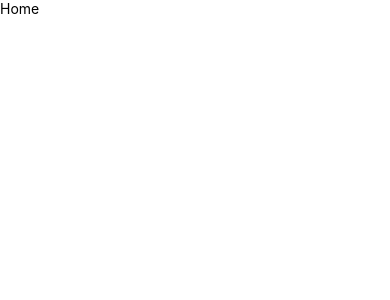
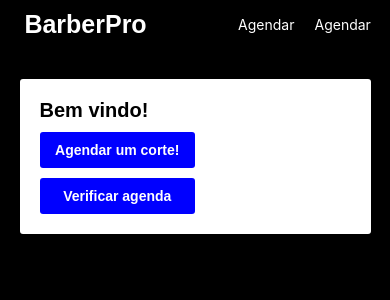
Before and after one commit to AlisonNunesAraujo/BarberApp, a React Native app: screen /Home in a window 390 px wide. Shown: the top 300 px of the page. Built offline with nearby package versions, Linux system fonts and the light colour scheme.

Commit message:
'criando-layout'

```diff
--- a/App.tsx
+++ b/App.tsx
@@ -1,9 +1,10 @@
-import { View, Text } from 'react-native'
-import Login from './src/pages/Login'
+
 import PriveRouts from './src/routs/prive'
-
+import { NavigationContainer } from '@react-navigation/native'
 export default function App() {
   return (
-    <PriveRouts />
+    <NavigationContainer>
+     <PriveRouts/>
+    </NavigationContainer>
   )
 }
--- /dev/null
+++ b/src/Components/AddAgenda/index.tsx
@@ -0,0 +1,59 @@
+import {View, Text, TouchableOpacity, StyleSheet} from 'react-native';
+import {useNavigation} from '@react-navigation/native';
+import {NativeStackNavigationProp} from '@react-navigation/native-stack';
+
+import {Routs} from '../../routs/auth';
+export default function AddAgenda() {
+  const nav = useNavigation<NativeStackNavigationProp<Routs>>();
+
+  function Navegar(){
+    nav.navigate('Agendas')
+  }
+
+
+  return (
+    <View style={s.areaAddAgenda}>
+      <Text style={s.TitleareaAgenda}>Bem vindo!</Text>
+
+      <TouchableOpacity
+        style={s.bntAgendar}
+        onPress={Navegar}>
+        <Text style={s.textbntAgendar}>Agendar um corte!</Text>
+      </TouchableOpacity>
+
+      <TouchableOpacity style={s.bntAgendar}>
+        <Text style={s.textbntAgendar}>Verificar agenda</Text>
+      </TouchableOpacity>
+    </View>
+  );
+}
+
+const s = StyleSheet.create({
+  areaAddAgenda: {
+    width: '90%',
+    backgroundColor: 'white',
+    padding: 20,
+    marginTop: 30,
+    marginLeft: '5%',
+    borderRadius: 3,
+  },
+  TitleareaAgenda: {
+    fontSize: 20,
+    fontFamily: 'Arial',
+    fontWeight: 'bold',
+  },
+  bntAgendar: {
+    width: '50%',
+    backgroundColor: 'blue',
+    alignItems: 'center',
+    justifyContent: 'center',
+    padding: 10,
+    marginTop: 10,
+    borderRadius: 3,
+  },
+  textbntAgendar: {
+    fontFamily: 'Arial',
+    color: 'white',
+    fontWeight: 'bold',
+  },
+});
--- /dev/null
+++ b/src/Components/Header/index.tsx
@@ -0,0 +1,61 @@
+import { View, Text, StyleSheet, TouchableOpacity } from 'react-native';
+
+export default function Header() {
+    return (
+        <View style={s.Header}>
+            <View style={s.Headertitle}>
+                <Text style={s.TitleHeader}>BarberPro</Text>
+            </View>
+
+            <View style={s.Menu}>
+                <TouchableOpacity style={s.buttons}>
+                    <Text style={s.TextButtons}>Agendar</Text>
+                </TouchableOpacity>
+                <TouchableOpacity style={s.buttons}>
+                    <Text style={s.TextButtons}>Agendar</Text>
+                </TouchableOpacity>
+            </View>
+        </View>
+    );
+}
+
+const s = StyleSheet.create({
+    Header: {
+        width: '100%',
+        height: 'auto',
+        backgroundColor: 'black',
+        flexDirection: 'row',
+        justifyContent: 'space-between',
+        padding: 10,
+    },
+    Headertitle: {
+        width: '30%',
+        marginLeft: 20,
+        alignItems: 'center',
+        justifyContent: 'center',
+
+    },
+    TitleHeader: {
+        fontFamily: 'Arial',
+        fontSize: 25,
+        fontWeight: 'bold',
+        color: 'white'
+    },
+    Menu: {
+        width: '30%',
+        marginRight: 20,
+        alignItems: 'center',
+        justifyContent: 'center',
+        flexDirection: 'row',
+        gap: 20,
+
+    },
+    buttons: {
+        alignItems: 'center',
+        justifyContent: 'center',
+
+    },
+    TextButtons: {
+        color: 'white'
+    }
+})
--- a/src/pages/Home/index.tsx
+++ b/src/pages/Home/index.tsx
@@ -1,9 +1,26 @@
-import { View, Text } from 'react-native';
+import {View, Text, SafeAreaView, StyleSheet} from 'react-native';
+import Header from '../../Components/Header';
+import AddAgenda from '../../Components/AddAgenda';
+import { useNavigation } from '@react-navigation/native';
+export default function Home() {
+    const nav = useNavigation()
+  return (
+    <SafeAreaView style={s.conteiner}>
+      <View>
+        <Header />
+        <AddAgenda/>
 
-export default function Home() {
-    return (
-        <View>
-            <Text>Home</Text>
-        </View>
-    );
+
+      </View>
+    </SafeAreaView>
+  );
 }
+
+const s = StyleSheet.create({
+    conteiner:{
+        flex: 1,
+        backgroundColor: 'black',
+    },
+
+
+})
--- /dev/null
+++ b/src/pages/agendas/index.tsx
@@ -0,0 +1,137 @@
+import {useState} from 'react';
+import {
+  View,
+  Text,
+  TextInput,
+  TouchableOpacity,
+  StyleSheet,
+  SafeAreaView,
+  Keyboard,
+  TouchableWithoutFeedback,
+} from 'react-native';
+import {useNavigation} from '@react-navigation/native';
+import Feather from '@react-native-vector-icons/feather';
+export default function AgendasAdd() {
+  const [isShow, setShow] = useState(false);
+  const navigaton = useNavigation();
+
+  return (
+    <TouchableWithoutFeedback onPress={() => Keyboard.dismiss()}>
+      <SafeAreaView style={s.conteiner}>
+        <View style={s.header}>
+          <View style={s.areaHeader}>
+            <TouchableOpacity
+              style={s.bntVoltar}
+              onPress={() => navigaton.goBack()}>
+              <Feather name="arrow-left" size={25} color={'white'} />
+            </TouchableOpacity>
+            <Text style={s.TitleHader}>
+              Aqui voçe pode adicionar suas agendas!
+            </Text>
+          </View>
+          {isShow ? (
+            <Text></Text>
+          ) : (
+            <TouchableOpacity
+              onPress={() => setShow(true)}
+              style={s.buttomAddAgenda}>
+              <Text style={s.Textbuttom}>Adicionar agenda</Text>
+            </TouchableOpacity>
+          )}
+        </View>
+
+        {isShow ? (
+          <View>
+            <Text style={s.TitleareaAdd}>Preencha os dodos!</Text>
+            <TextInput placeholder="Corte de cabelo" style={s.inputs} />
+            <TextInput placeholder="Valor" style={s.inputs} />
+            <TextInput placeholder="Horario" style={s.inputs} />
+            <TouchableOpacity style={s.bntAgendar}>
+              <Text style={s.Textbuttom}>Agendar</Text>
+            </TouchableOpacity>
+            <TouchableOpacity
+              onPress={() => setShow(false)}
+              style={s.bntAgendar}>
+              <Text style={s.Textbuttom}>Ocultar</Text>
+            </TouchableOpacity>
+          </View>
+        ) : (
+          <Text></Text>
+        )}
+      </SafeAreaView>
+    </TouchableWithoutFeedback>
+  );
+}
+
+const s = StyleSheet.create({
+  conteiner: {
+    flex: 1,
+    backgroundColor: 'black',
+  },
+  header: {
+    width: '100%',
+    height: '15%',
+    backgroundColor: 'black',
+    padding: 20,
+    gap: 20,
+  },
+  TitleHader: {
+    fontSize: 20,
+    fontFamily: 'Arial',
+    fontWeight: 'bold',
+    color: 'white',
+  },
+  buttomAddAgenda: {
+    width: '50%',
+    backgroundColor: 'blue',
+    padding: 10,
+    alignItems: 'center',
+    justifyContent: 'center',
+    borderRadius: 3,
+  },
+  Textbuttom: {
+    fontFamily: 'Arial',
+    color: 'white',
+    fontWeight: 'bold',
+  },
+
+  inputs: {
+    width: '90%',
+    padding: 10,
+    marginLeft: '5%',
+    marginTop: 20,
+    borderRadius: 2,
+    boxShadow: '0px 1px 1px 0px',
+    backgroundColor: '#ccc',
+  },
+  bntAgendar: {
+    width: '90%',
+    justifyContent: 'center',
+    alignItems: 'center',
+    marginLeft: '5%',
+    backgroundColor: 'blue',
+    padding: 10,
+    margin: 10,
+    borderRadius: 3,
+  },
+  bntVoltar: {
+    width: '10%',
+    alignItems: 'center',
+    justifyContent: 'center',
+  },
+  areaHeader: {
+    width: '100%',
+    height: '50%',
+    alignItems: 'center',
+    justifyContent: 'center',
+    flexDirection: 'row',
+    gap: 5,
+  },
+  TitleareaAdd: {
+    color: 'white',
+    fontFamily: 'Arial',
+    fontWeight: 'bold',
+    textAlign: 'center',
+    fontSize: 20,
+  },
+});
--- a/src/routs/auth.tsx
+++ b/src/routs/auth.tsx
@@ -1,13 +1,28 @@
-import { createNativeStackNavigator } from '@react-navigation/native-stack';
+import {createNativeStackNavigator} from '@react-navigation/native-stack';
 
-import Home from '../pages/Home';
+import Home from '../pages/home';
+import Agendas from '../pages/agendas';
 
-const Stack = createNativeStackNavigator();
+export type Routs = {
+  Home: undefined;
+  Agendas: undefined;
+};
+
+const Stack = createNativeStackNavigator<Routs>();
 
 export default function NavigationStack() {
-    return (
-        <Stack.Navigator>
-            <Stack.Screen name='Home' component={Home} />
-        </Stack.Navigator>
-    )
+  return (
+    <Stack.Navigator>
+      <Stack.Screen
+        name="Home"
+        component={Home}
+        options={{headerShown: false}}
+      />
+      <Stack.Screen
+        name="Agendas"
+        component={Agendas}
+        options={{title: 'Adicione suas agendas', headerShown: false}}
+      />
+    </Stack.Navigator>
+  );
 }
--- a/src/routs/prive.tsx
+++ b/src/routs/prive.tsx
@@ -1,12 +1,13 @@
 import { useState } from "react"
-import Home from "../pages/Home"
+import Home from "../pages/home"
 import Login from "../pages/Login"
+import NavigationStack from "./auth"
 
 export default function PriveRouts() {
     const [user, setUser] = useState(true)
     return (
 
-        user ? <Home /> : <Login />
+        user ? <NavigationStack /> : <Login />
 
 
     )
```
